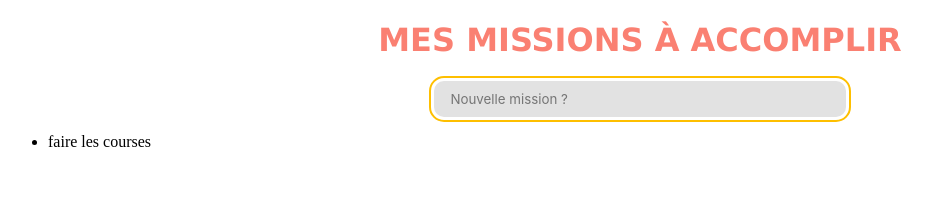
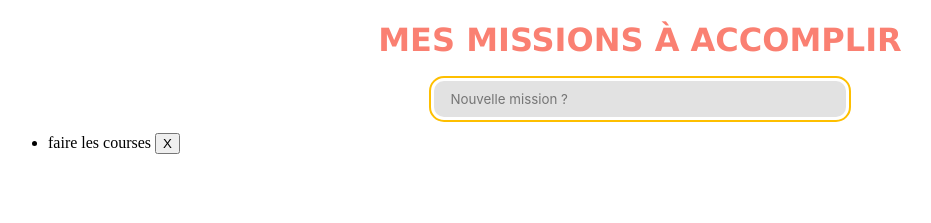
Before and after one commit to acsolabs/todolist_react, a React (Vite) app: page / in a window 1280 px wide. Shown: the top 223 px of the page, without its empty margins (0-931 px from the left). Built offline with nearby package versions, Linux system fonts and the light colour scheme.

Commit message:
Button Component added

```diff
--- a/src/App.jsx
+++ b/src/App.jsx
@@ -1,4 +1,3 @@
-import "./assets/datas/list";
 import { tasksList } from "./assets/datas/list";
 import Form from "./components/Form";
 import Header from "./components/Header";
@@ -9,13 +8,9 @@
     <>
       <Header title="Mes missions à accomplir" />
       <Form placeholder="Nouvelle mission ?" />
-
-      <ListContainer tasks={tasksList}>
-        {tasksList.map((task) => {
-          return <li key={task.id}>{task.name}</li>;
-        })}
-      </ListContainer>
+      <ListContainer tasks={tasksList} />
     </>
   );
 };
+
 export default App;
--- /dev/null
+++ b/src/components/Button.jsx
@@ -0,0 +1,5 @@
+const Button = ({ value }) => {
+  return <button className="btn">{value}</button>;
+};
+
+export default Button;
--- a/src/components/ListContainer.jsx
+++ b/src/components/ListContainer.jsx
@@ -1,8 +1,12 @@
+import Button from "./Button";
+
 const ListContainer = ({ tasks }) => {
   return (
     <ul>
       {tasks.map((task) => (
-        <li key={task.id}>{task.name}</li>
+        <li key={task.id}>
+          {task.name} <Button value="X" />
+        </li>
       ))}
     </ul>
   );
```
